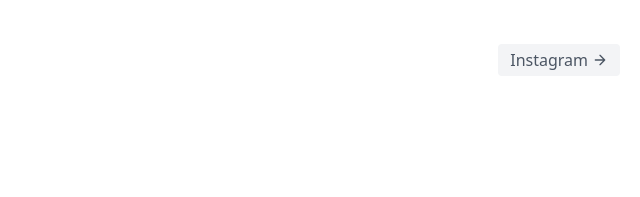
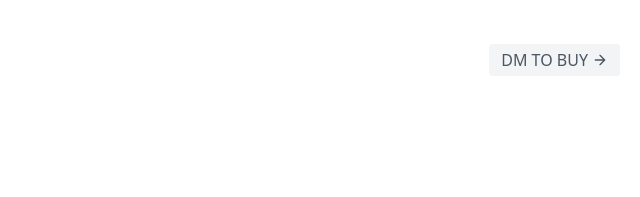
Before and after one commit to PyarSe/rose_section, a plain HTML site: page index.html in a window 1280 px wide. Shown: the top 197 px of the page, 640-1280 px from the left. Drawn offline with nearby package versions, Linux system fonts and the light colour scheme.

Commit message:
Update index.html

```diff
--- a/index.html
+++ b/index.html
@@ -20,7 +20,7 @@
       <a class="mr-5 hover:text-gray-900">Instagram</a>-->
     </nav>
 
-    <a href="https://www.instagram.com/pyar.se_?igsh=MXJlZngwMmRjdG53OQ==" target="_blank"><button class="inline-flex items-center bg-gray-100 border-0 py-1 px-3 focus:outline-none hover:bg-gray-200 rounded text-base mt-4 md:mt-0">Instagram
+    <a href="https://www.instagram.com/pyar.se_?igsh=MXJlZngwMmRjdG53OQ==" target="_blank"><button class="inline-flex items-center bg-gray-100 border-0 py-1 px-3 focus:outline-none hover:bg-gray-200 rounded text-base mt-4 md:mt-0">DM TO BUY
       <svg fill="none" stroke="currentColor" stroke-linecap="round" stroke-linejoin="round" stroke-width="2" class="w-4 h-4 ml-1" viewBox="0 0 24 24">
         <path d="M5 12h14M12 5l7 7-7 7"></path>
       </svg>
```
